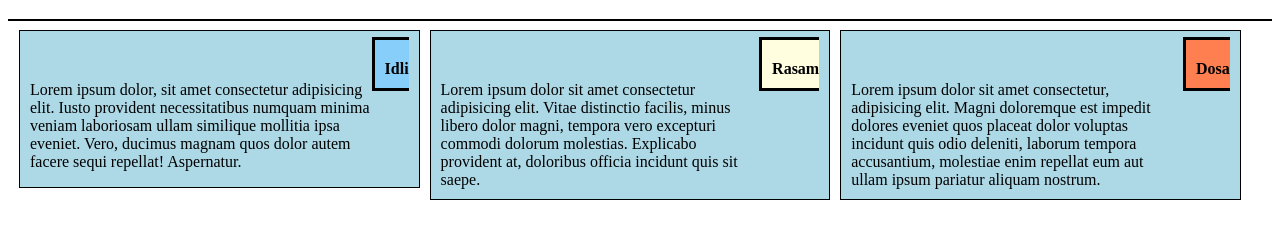
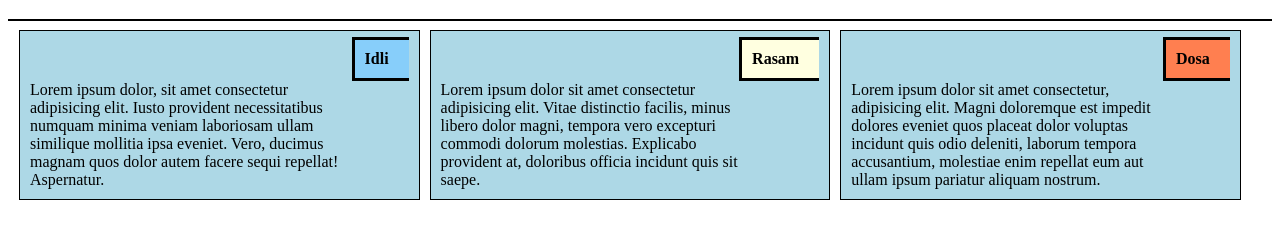
Before and after one commit to Rohan-Sudagar/coursera-mod2, a plain HTML site: page mod2_test/index.html in a window 1280 px wide. Shown: the part 61-300 px from the top of the page. Drawn offline with Linux system fonts and the light colour scheme.

Commit message:
update css

```diff
--- a/mod2_test/css/coursera.css
+++ b/mod2_test/css/coursera.css
@@ -47,7 +47,7 @@ border-top: 3px solid black;
 border-left: 3px solid black;
 border-bottom: 3px solid black;
 background-color: lightyellow;
-padding: 20px 0px 10px 10px;
+padding: 10px 20px 10px 10px;
 position: relative;
 top: -65px;
 }
@@ -57,7 +57,7 @@ top: -65px;
     border-top: 3px solid black;
 border-left: 3px solid black;
 border-bottom: 3px solid black;
-padding: 20px 0px 10px 10px;
+padding: 10px 20px 10px 10px;
     background-color: coral;
     position: relative;
     top: -65px;
@@ -69,7 +69,7 @@ padding: 20px 0px 10px 10px;
     border-left: 3px solid black;
     border-bottom: 3px solid black;
     background-color: lightskyblue;
-    padding: 20px 0px 10px 10px;
+    padding: 10px 20px 10px 10px;
     position: relative;
 
     top: -65px;
```
